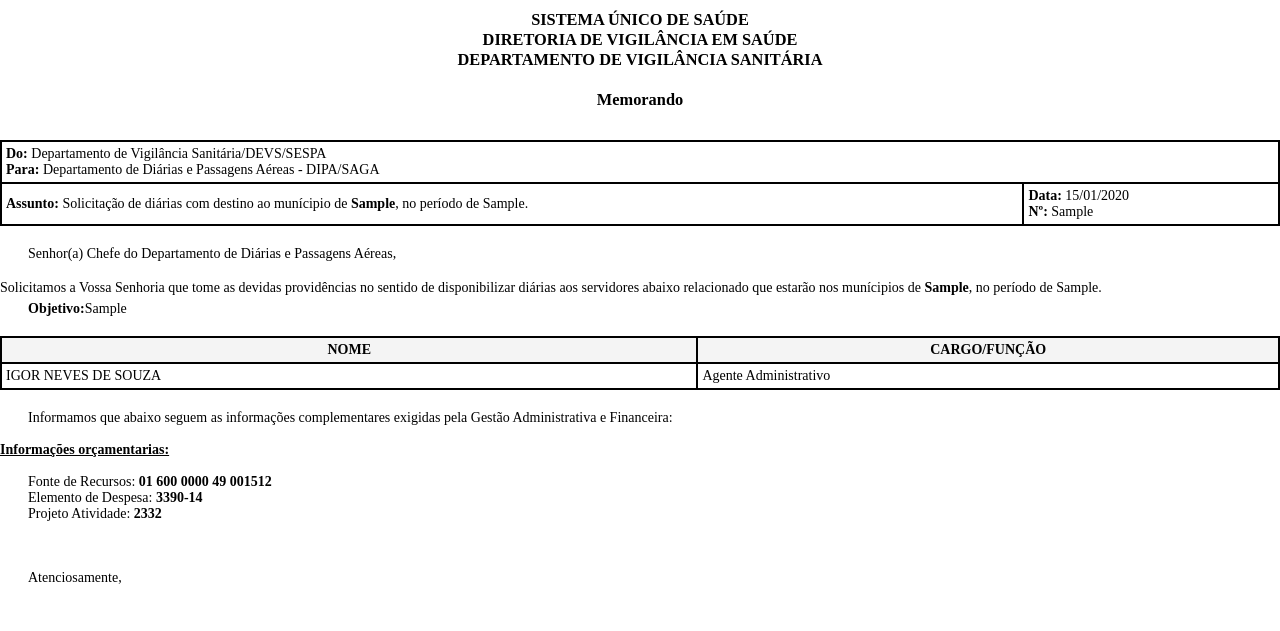
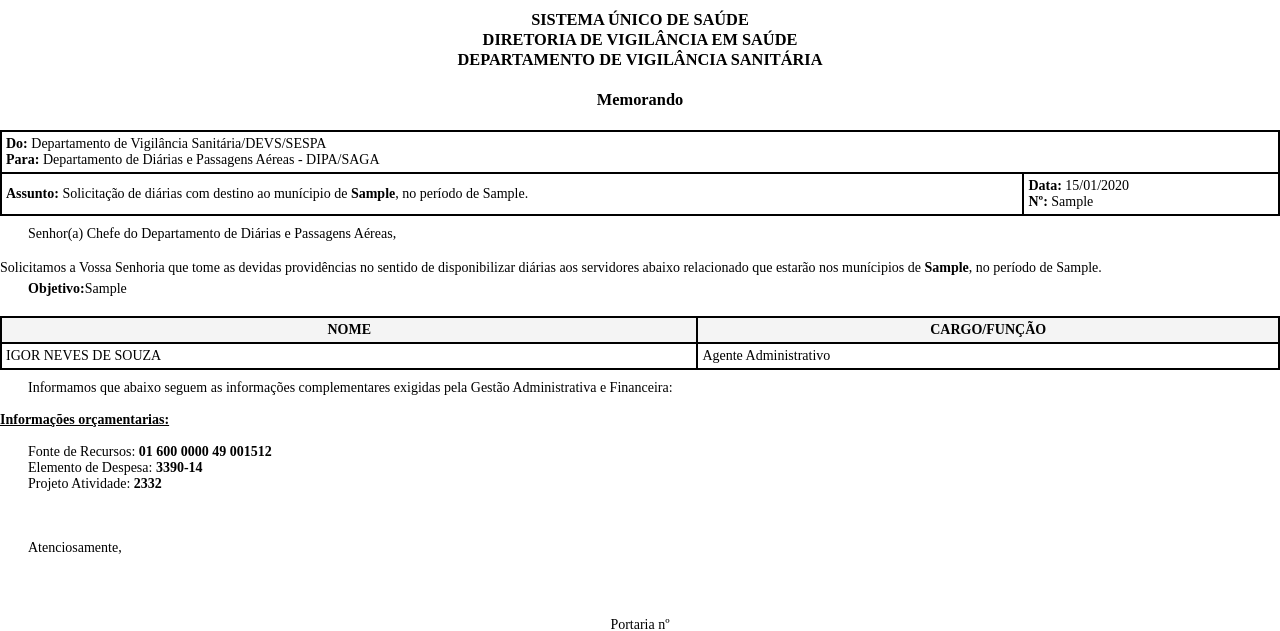
Before and after one commit to Jailsonsalima/vsan, a Django app: template templates/pdf_atividade.html in a window 1280 px wide. Shown: the part 16-647 px from the top of the page. Run offline with Django 5.2, Linux system fonts and the light colour scheme; data comes from the database, SQL or seed files in the repository; tables that the repository leaves empty hold one stand-in row (values such as "Sample post"); the template is opened without the code that fills it: values that come from a table or form of the project are taken from there, most other values are stand-ins (such as "Sample title", 1, 10 or a date in 2020).

Commit message:
Reduce vertical spacing in PDF template
Decrease vertical gaps in the PDF activity template to reduce excess whitespace: h3 margin-bottom changed from 30px to 20px, and table margin-bottom from 20px to 10px. This tightens the layout so more content fits per page and improves overall PDF spacing.

```diff
--- a/templates/pdf_atividade.html
+++ b/templates/pdf_atividade.html
@@ -7,9 +7,9 @@
         <style>
             * { margin: 0; padding: 0; box-sizing: border-box; }
             body { font-family:'Times New Roman', Times, serif; margin: 0px; font-size: 14px;}
-            h3 { text-align: center; margin-bottom: 30px; }
+            h3 { text-align: center; margin-bottom: 20px; }
             img { display: block; margin: 0 auto; width: 120px; height: auto; margin-bottom: 10px; }
-            table { width: 100%; border-collapse: collapse; margin-bottom: 20px; }
+            table { width: 100%; border-collapse: collapse; margin-bottom: 10px; }
             th { background-color: #f4f4f4; }
             th, td { border: 2px solid #000000; padding: 4px; text-align: left; }
             .footer-devs { text-align: center; font-size: 11px; color: #000; line-height: 1.5; margin-top: 20px; position: fixed; bottom: 0; width: 100%; }
```
